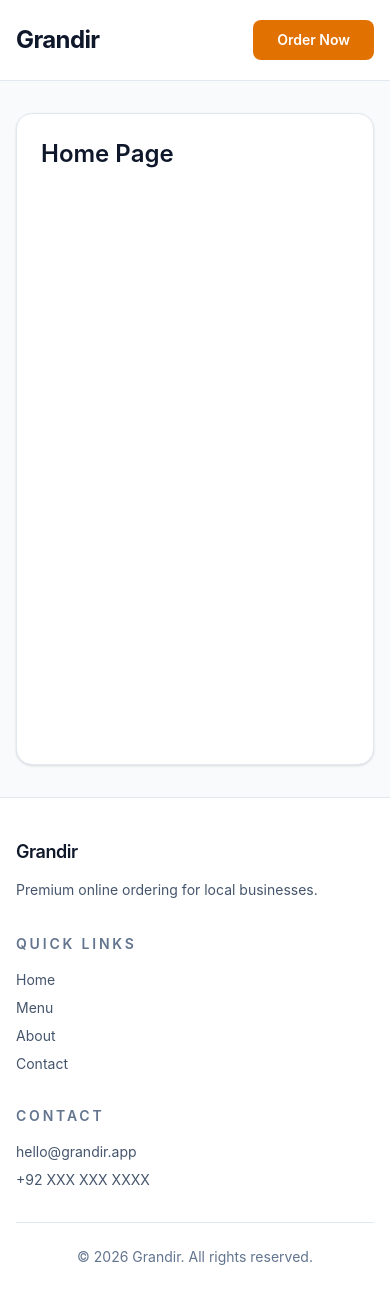
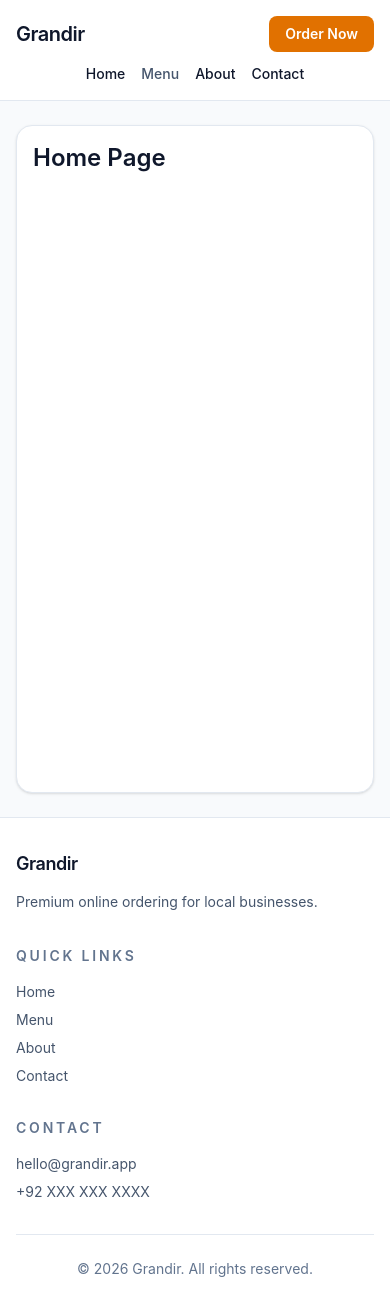
Before and after one commit to MalaikaFayyaz/local-commerce-platform, a React (Vite) app in the folder frontend/: page / in a window 390 px wide. Built offline with nearby package versions, Linux system fonts and the light colour scheme.

Commit message:
responsive layout added

```diff
--- a/frontend/src/app/AppLayout.tsx
+++ b/frontend/src/app/AppLayout.tsx
@@ -4,11 +4,11 @@ import Navbar from '../components/layout/Navbar'
 
 function AppLayout() {
   return (
-    <div className="min-h-screen bg-slate-50 text-slate-900">
+    <div className="min-h-screen overflow-x-hidden bg-slate-50 text-slate-900">
       <Navbar />
 
-      <main className="mx-auto flex min-h-[calc(100vh-8rem)] max-w-6xl px-4 py-8 sm:px-6 lg:px-8">
-        <div className="w-full rounded-2xl border border-slate-200 bg-white p-6 shadow-sm sm:p-8">
+      <main className="mx-auto flex min-h-[calc(100vh-8rem)] w-full max-w-6xl px-4 py-6 sm:px-6 sm:py-8 lg:px-8 lg:py-10 xl:px-0">
+        <div className="w-full rounded-2xl border border-slate-200 bg-white p-4 shadow-sm sm:p-6 lg:p-8">
           <Outlet />
         </div>
       </main>
--- a/frontend/src/components/layout/Footer.tsx
+++ b/frontend/src/components/layout/Footer.tsx
@@ -10,8 +10,8 @@ const quickLinks = [
 function Footer() {
   return (
     <footer className="border-t border-slate-200 bg-white">
-      <div className="mx-auto flex max-w-6xl flex-col gap-8 px-4 py-10 sm:px-6 lg:px-8 lg:py-12">
-        <div className="grid gap-8 md:grid-cols-[1.2fr_0.8fr_0.9fr]">
+      <div className="mx-auto flex max-w-6xl flex-col gap-8 px-4 py-8 sm:px-6 sm:py-10 lg:px-8 lg:py-12">
+        <div className="grid gap-8 text-left sm:text-left md:grid-cols-[1.1fr_0.7fr_0.9fr]">
           <section aria-labelledby="footer-brand">
             <h2 id="footer-brand" className="text-lg font-semibold tracking-tight text-slate-900">
               Grandir
@@ -49,7 +49,10 @@ function Footer() {
               Contact
             </h3>
             <div className="mt-4 space-y-2 text-sm text-slate-600">
-              <a href="mailto:hello@grandir.app" className="block transition hover:text-slate-900">
+              <a
+                href="mailto:hello@grandir.app"
+                className="block break-all transition hover:text-slate-900"
+              >
                 hello@grandir.app
               </a>
               <a href="tel:+92XXXXXXXXXX" className="block transition hover:text-slate-900">
--- a/frontend/src/components/layout/Navbar.tsx
+++ b/frontend/src/components/layout/Navbar.tsx
@@ -9,17 +9,28 @@ const navItems = [
 
 function Navbar() {
   return (
-    <header className="sticky top-0 z-20 border-b border-slate-200 bg-white">
-      <div className="mx-auto flex max-w-6xl items-center justify-between px-4 py-5 sm:px-6 lg:px-8">
-        {/* Logo */}
-        <NavLink to="/" className="flex-shrink-0 text-2xl font-bold tracking-tight text-slate-900">
+    <header className="sticky top-0 z-20 border-b border-slate-200 bg-white/95 backdrop-blur-sm">
+      <div className="mx-auto flex w-full max-w-6xl flex-wrap items-center justify-between gap-y-3 px-4 py-4 sm:flex-nowrap sm:px-6 lg:px-8">
+        {/* Logo - always first, never grows */}
+        <NavLink
+          to="/"
+          className="order-1 flex-shrink-0 text-xl font-semibold tracking-tight text-slate-900 sm:text-2xl"
+        >
           Grandir
         </NavLink>
 
-        {/* Navigation Links */}
+        {/* Order Now - row 1 on mobile (right side), last on desktop */}
+        <NavLink
+          to="/cart"
+          className="order-2 flex-shrink-0 rounded-lg bg-amber-600 px-4 py-2 text-sm font-semibold text-white transition-colors duration-150 hover:bg-amber-700 sm:order-3 sm:px-5 sm:py-2.5"
+        >
+          Order Now
+        </NavLink>
+
+        {/* Nav links - wraps to its own full-width row on mobile, centered flex-1 column on desktop */}
         <nav
           aria-label="Primary navigation"
-          className="hidden flex-1 items-center justify-center gap-8 md:flex"
+          className="order-3 flex w-full basis-full flex-wrap items-center justify-center gap-4 sm:order-2 sm:w-auto sm:basis-auto sm:flex-1 sm:gap-6"
         >
           {navItems.map((item) => (
             <NavLink
@@ -35,17 +46,49 @@ function Navbar() {
             </NavLink>
           ))}
         </nav>
-
-        {/* CTA Button */}
-        <NavLink
-          to="/cart"
-          className="inline-flex items-center rounded-lg bg-amber-600 px-6 py-2.5 text-sm font-semibold text-white transition-colors duration-150 hover:bg-amber-700"
-        >
-          Order Now
-        </NavLink>
       </div>
     </header>
   )
 }
+// function Navbar() {
+//   return (
+//     <header className="sticky top-0 z-20 border-b border-slate-200 bg-white/95 backdrop-blur-sm">
+//       <div className="mx-auto flex w-full max-w-6xl flex-wrap items-center justify-between gap-3 px-4 py-4 sm:px-6 lg:px-8">
+//         <NavLink
+//           to="/"
+//           className="flex-shrink-0 text-xl font-semibold tracking-tight text-slate-900 sm:text-2xl"
+//         >
+//           Grandir
+//         </NavLink>
+
+//         <nav
+//           aria-label="Primary navigation"
+//           className="order-3 flex w-full basis-full flex-wrap items-center justify-center gap-4 sm:order-2 sm:basis-auto sm:gap-6 md:flex-1 md:justify-center"
+//         >
+//           {navItems.map((item) => (
+//             <NavLink
+//               key={item.label}
+//               to={item.path}
+//               className={({ isActive }) =>
+//                 `text-sm font-medium transition-colors duration-150 ${
+//                   isActive ? 'text-slate-900' : 'text-slate-600 hover:text-slate-900'
+//                 }`
+//               }
+//             >
+//               {item.label}
+//             </NavLink>
+//           ))}
+//         </nav>
+
+//         <NavLink
+//           to="/cart"
+//           className="ml-auto inline-flex items-center rounded-lg bg-amber-600 px-4 py-2 text-sm font-semibold text-white transition-colors duration-150 hover:bg-amber-700 sm:px-5 sm:py-2.5"
+//         >
+//           Order Now
+//         </NavLink>
+//       </div>
+//     </header>
+//   )
+// }
 
 export default Navbar
```
